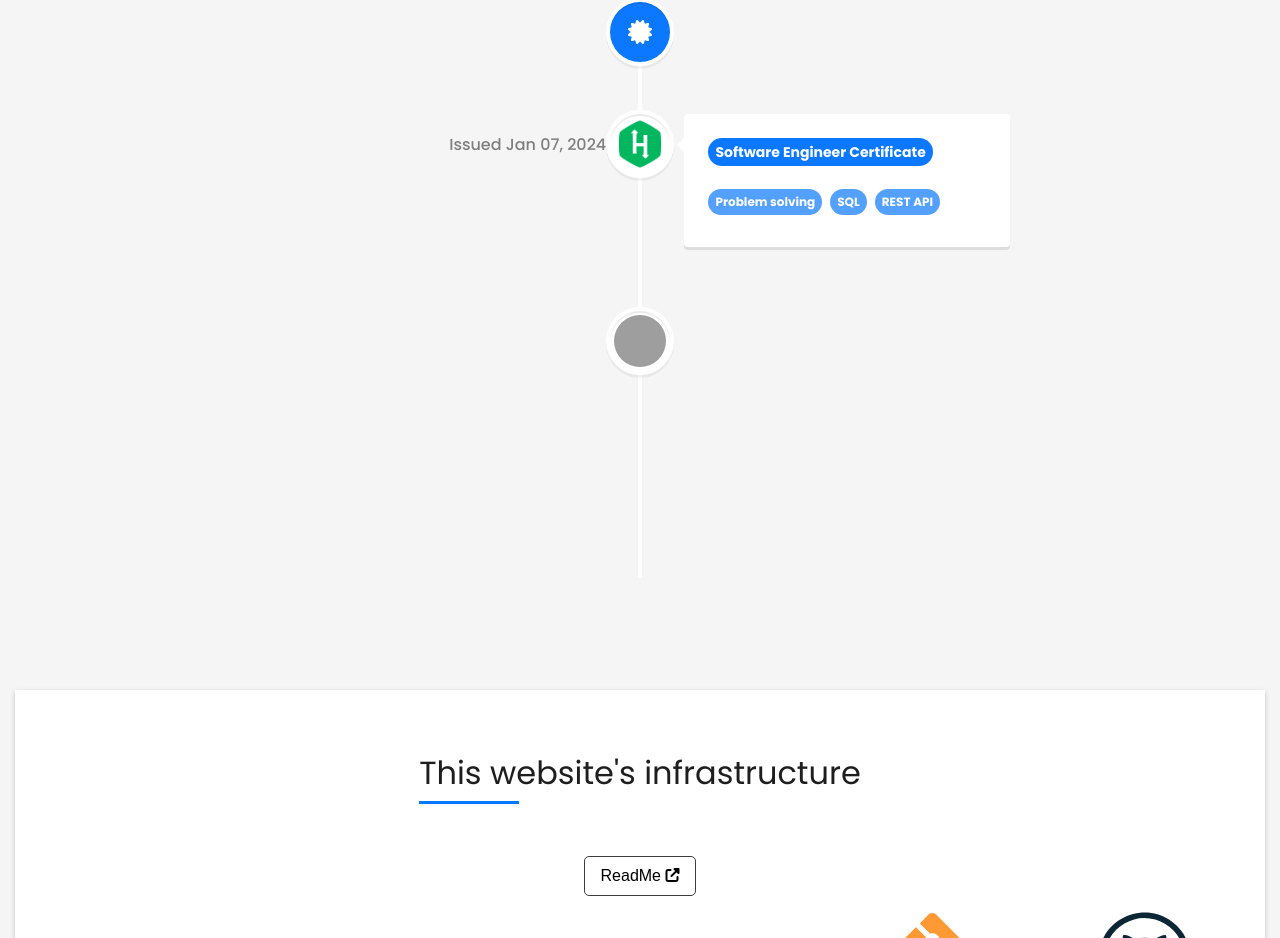
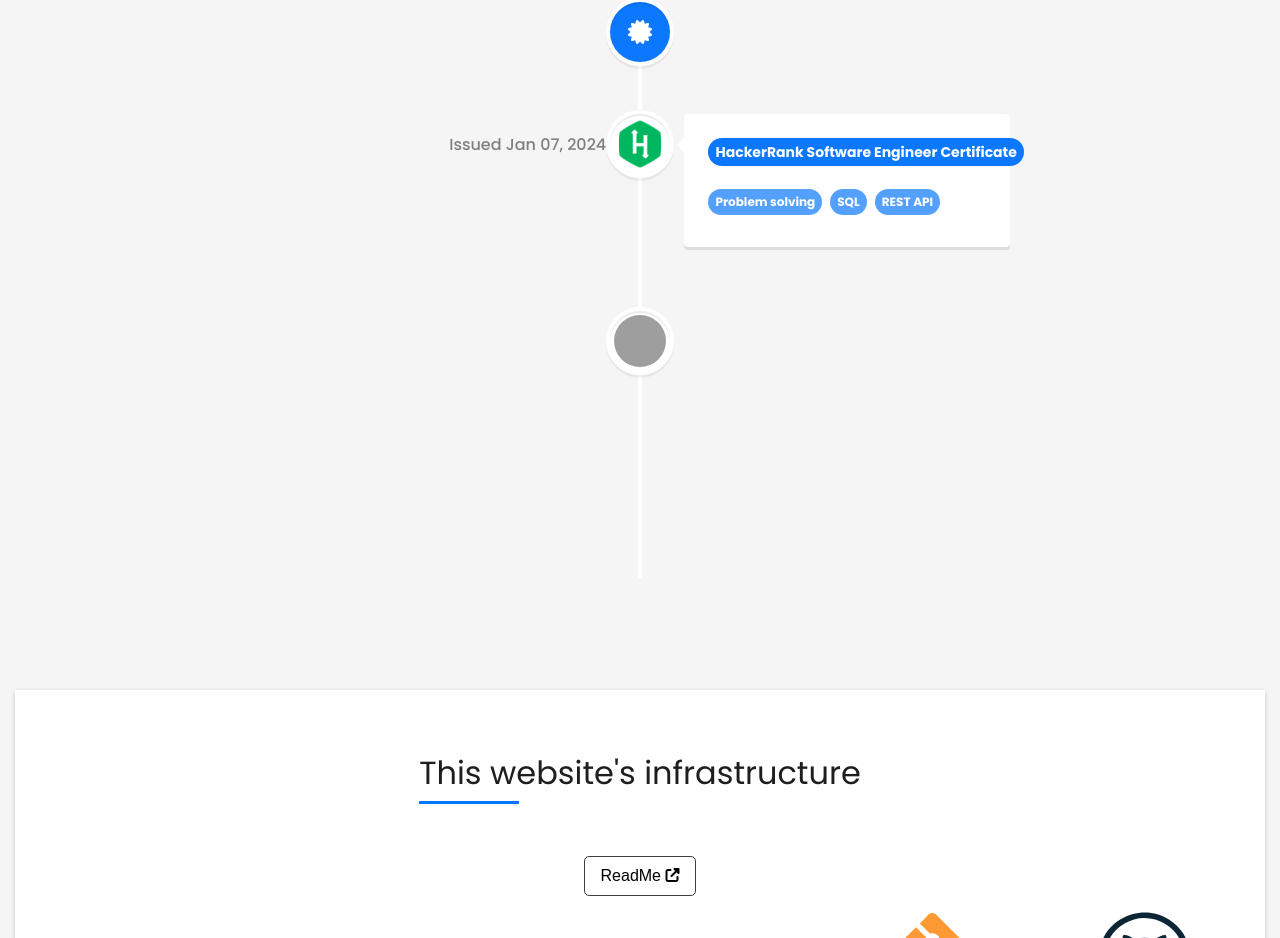
Before and after one commit to nthanhdo2610/domenic-aws.info, a React (Create React App) app: page / in a window 1280 px wide. Shown: the part 4925-5863 px from the top of the page. Built offline with nearby package versions, Linux system fonts and the light colour scheme; grey boxes are pictures that could not be loaded; a web font is replaced by a local one.

Commit message:
added hackerrank certificate

```diff
--- a/src/common/StaticData.js
+++ b/src/common/StaticData.js
@@ -430,7 +430,7 @@
                 "years": "Issued Jan 07, 2024",
                 "logo": hackerrank,
                 "link": "https://www.hackerrank.com/certificates/929334b6247d",
-                "mainBadges": ["Software Engineer Certificate"],
+                "mainBadges": ["HackerRank Software Engineer Certificate"],
                 "badges": [
                     "Problem solving",
                     "SQL",
```
